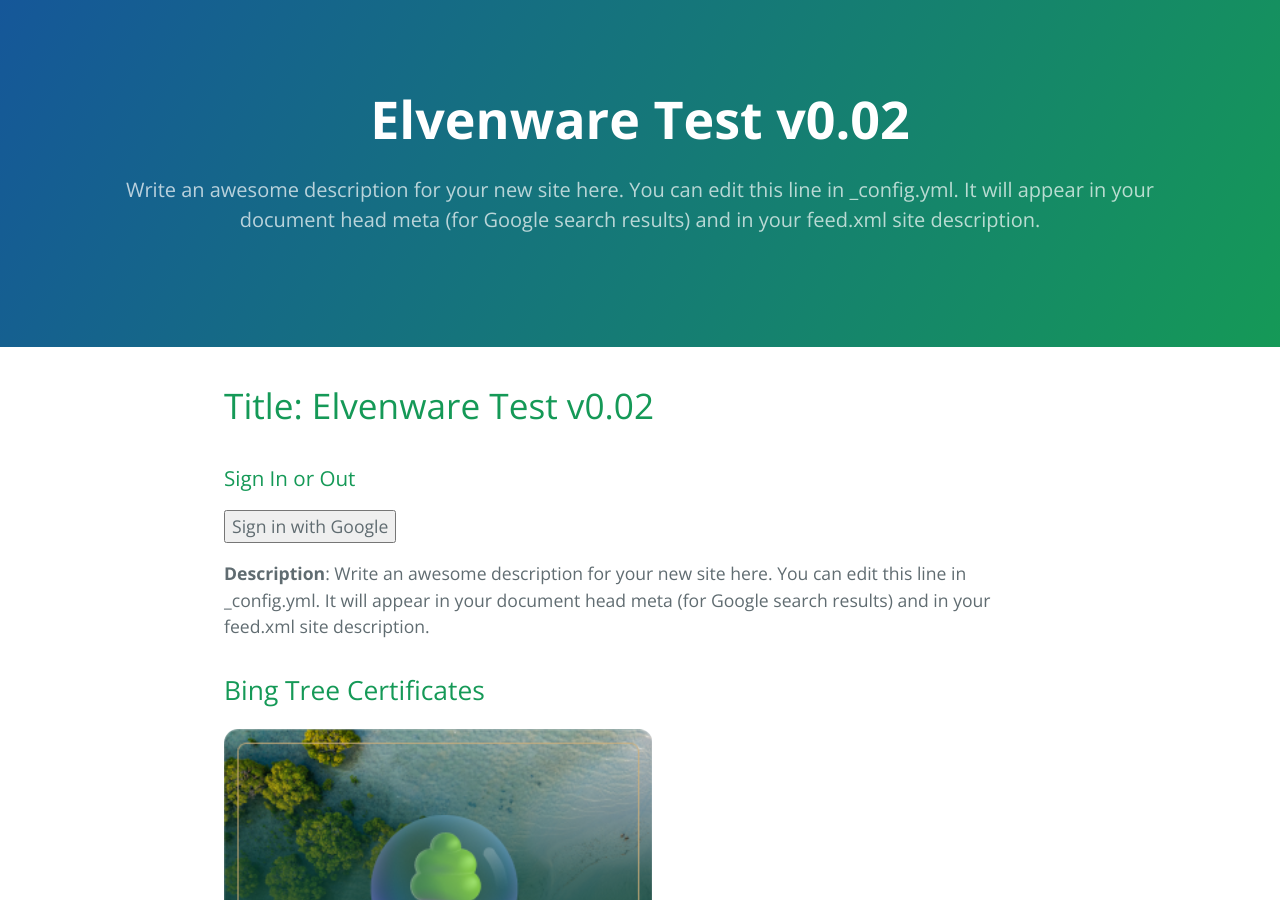
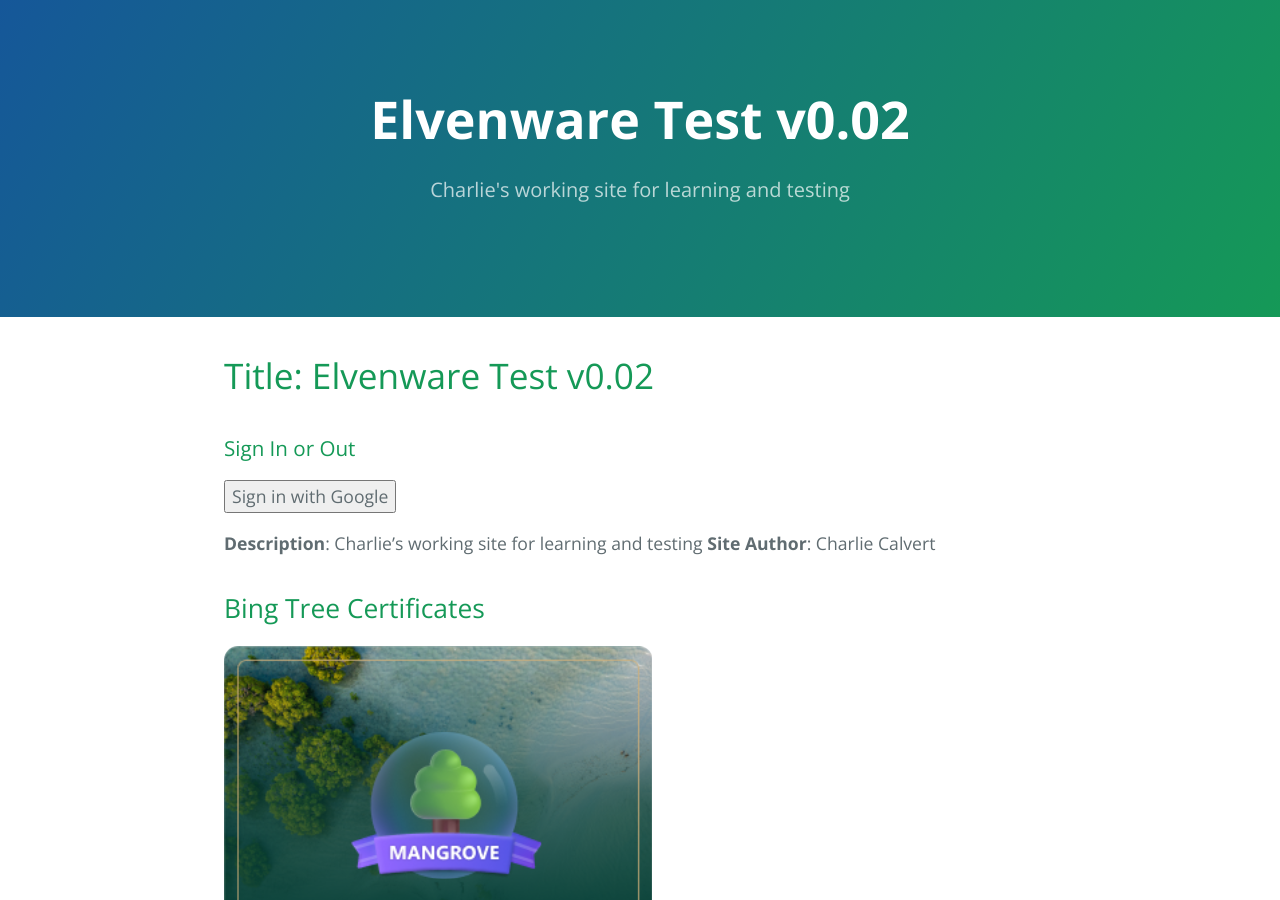
Before and after one commit to coderzendo/coderzendo.github.io, a Jekyll site: the page built from index.markdown, in a window 1280 px wide and 900 px high. Built offline with Jekyll 4.4.1, drawn with Linux system fonts in a browser that asks for light colours.

Commit message:
add author and descriprion

```diff
--- a/_config.yml
+++ b/_config.yml
@@ -20,10 +20,9 @@
 
 title: Elvenware Test v0.02
 email: your-email@example.com
+author: Charlie Calvert
 description: >- # this means to ignore newlines until "baseurl:"
-  Write an awesome description for your new site here. You can edit this
-  line in _config.yml. It will appear in your document head meta (for
-  Google search results) and in your feed.xml site description.
+  Charlie's working site for learning and testing
 baseurl: "" # the subpath of your site, e.g. /blog
 url: "" # the base hostname & protocol for your site, e.g. http://example.com
 twitter_username: jekyllrb
--- a/index.markdown
+++ b/index.markdown
@@ -14,7 +14,7 @@ last_modified_at: 2023-02-07T20:51:43
 {% include head-firebase.html %}
 
 **Description**: {{ site.description }}
-
+**Site Author**: {{ site.author }}
 
 ## Bing Tree Certificates
 
```
Also changed, not shown: other parts of index.markdown (+1 -1 lines).
